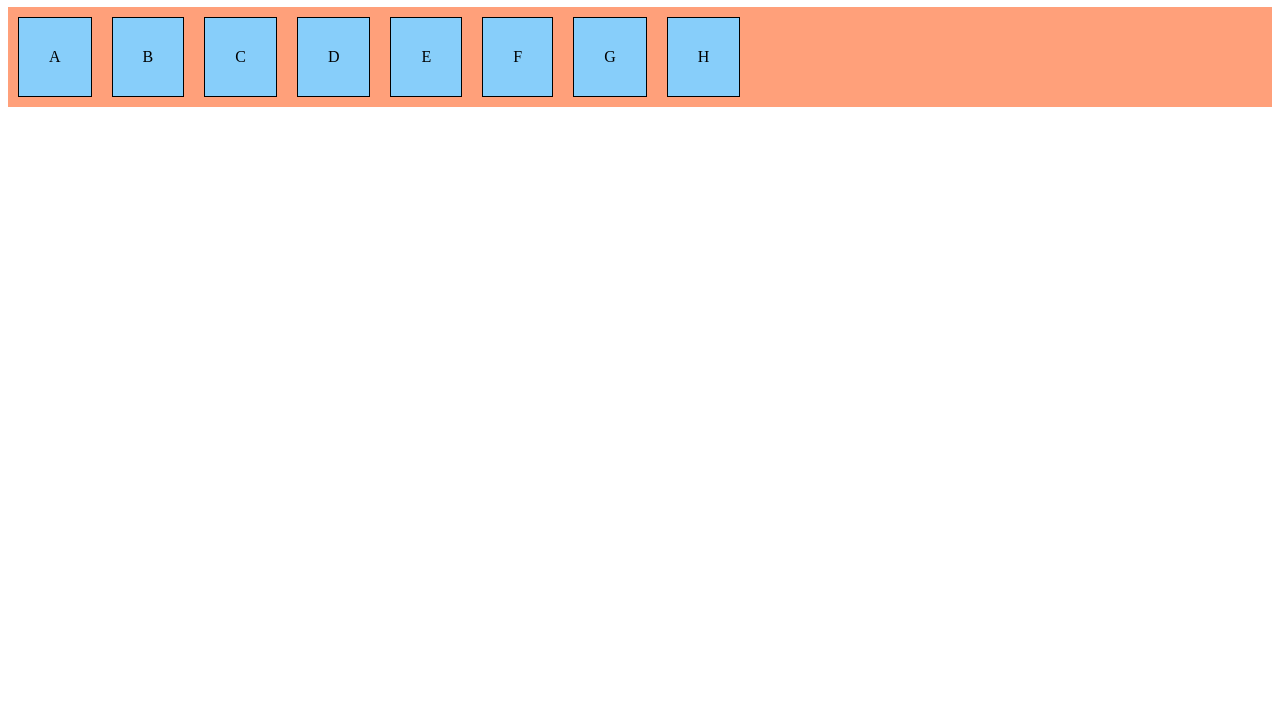
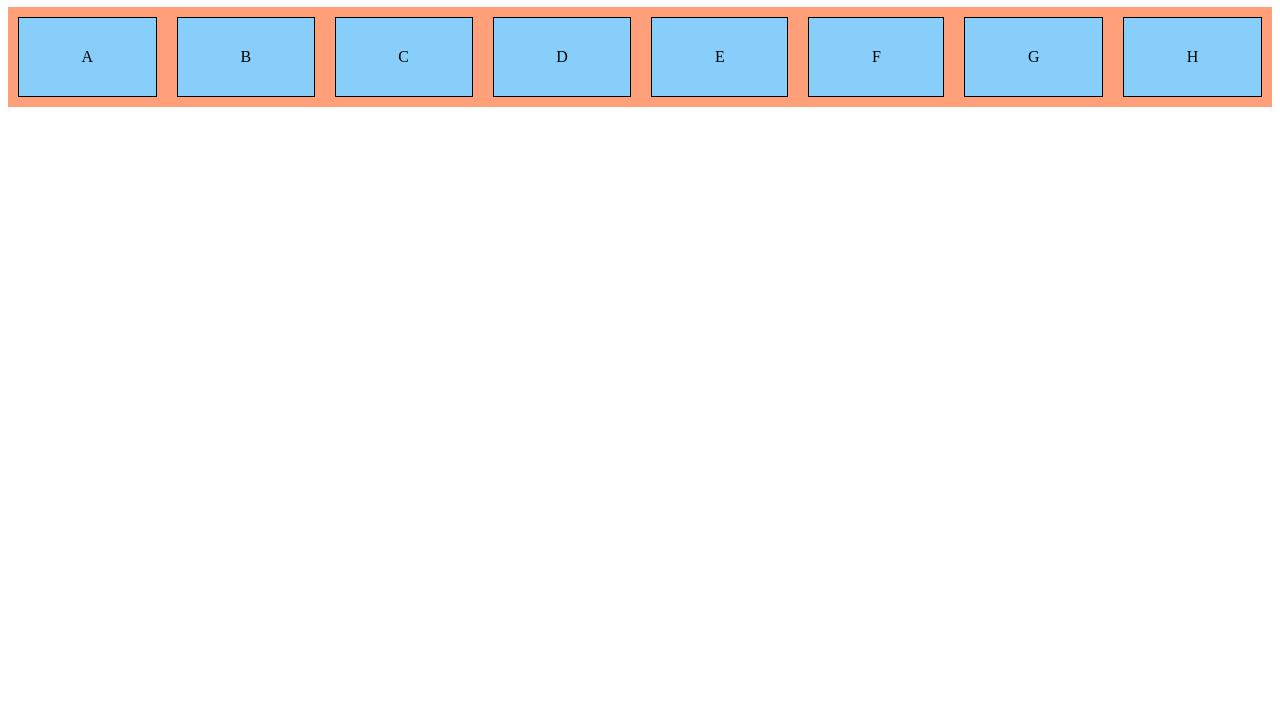
Before and after one commit to RafaelMedeiros28/HTML5-e-CSS3, a plain HTML site: page Exercícios/Ex027/index.html in a window 1280 px wide. Shown: the part 73-800 px from the top of the page. Drawn offline with Linux system fonts and the light colour scheme.

Commit message:
Update style.css

```diff
--- a/Exercícios/Ex027/style.css
+++ b/Exercícios/Ex027/style.css
@@ -4,6 +4,7 @@ div.container {
     background-color: lightsalmon;
     display: flex;
     flex-direction: row;
+    flex-wrap: wrap;
 }
 
 div.item {
@@ -12,4 +13,5 @@ div.item {
     text-align: center;
     padding: 30px;
     margin: 10px;
+    flex: auto;
 }
```
